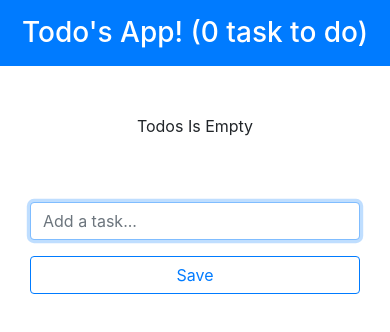
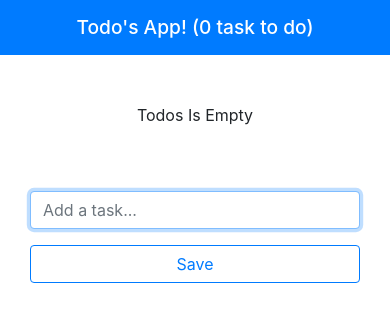
Before and after one commit to Brian-Santeliz/todo-list-reducer, a React (Create React App) app: page / in a window 390 px wide. Shown: the top 332 px of the page. Built offline with nearby package versions, Linux system fonts and the light colour scheme.

Commit message:
Modify font of header

```diff
--- a/src/App.css
+++ b/src/App.css
@@ -5,3 +5,8 @@
   text-decoration: line-through;
   color:rgb(255, 185, 185);
 }
+@media  screen and (max-width:420px){
+  .header{
+   font-size:1.2em;
+  }
+}
--- a/src/components/Nav.js
+++ b/src/components/Nav.js
@@ -5,7 +5,7 @@ const Nav = () => {
   const { state } = useContext(Context);
   return (
     <Navbar className="bg-primary p-2 d-flex justify-content-center">
-      <h3 className="text-white mt-2 text-center">
+      <h3 className="text-white mt-2 text-center header">
         Todo's App! ({state.filter((todo) => !todo.complete).length} task to do)
       </h3>
     </Navbar>
```
